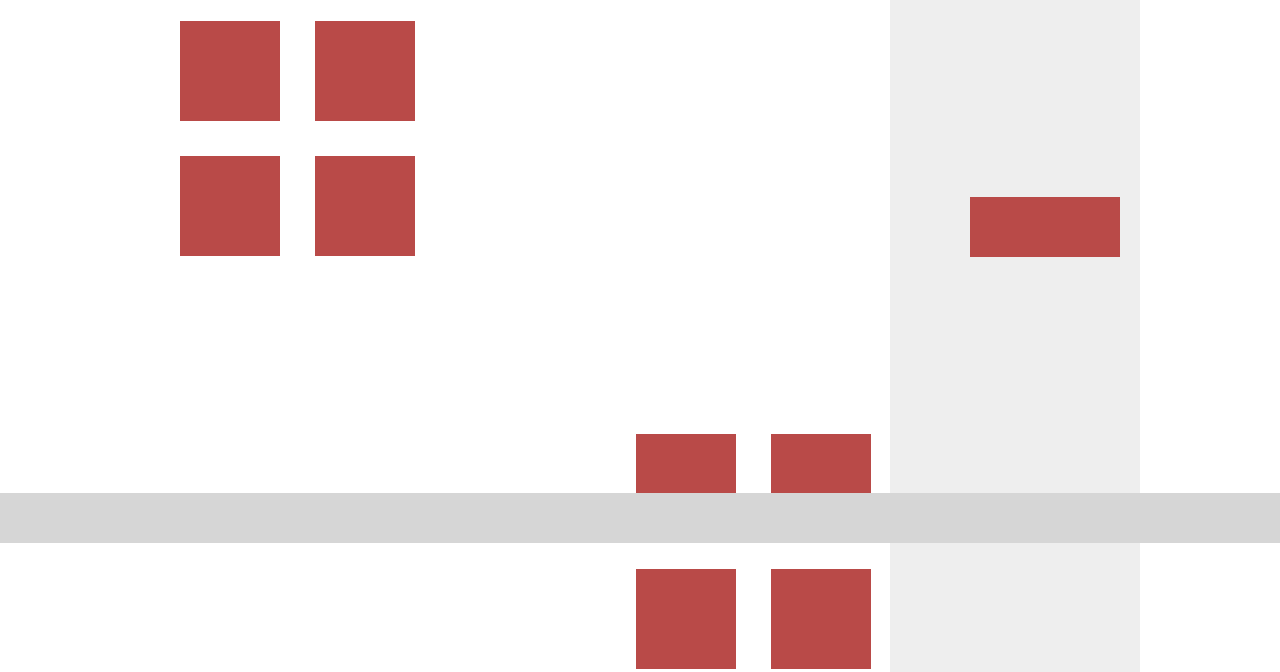
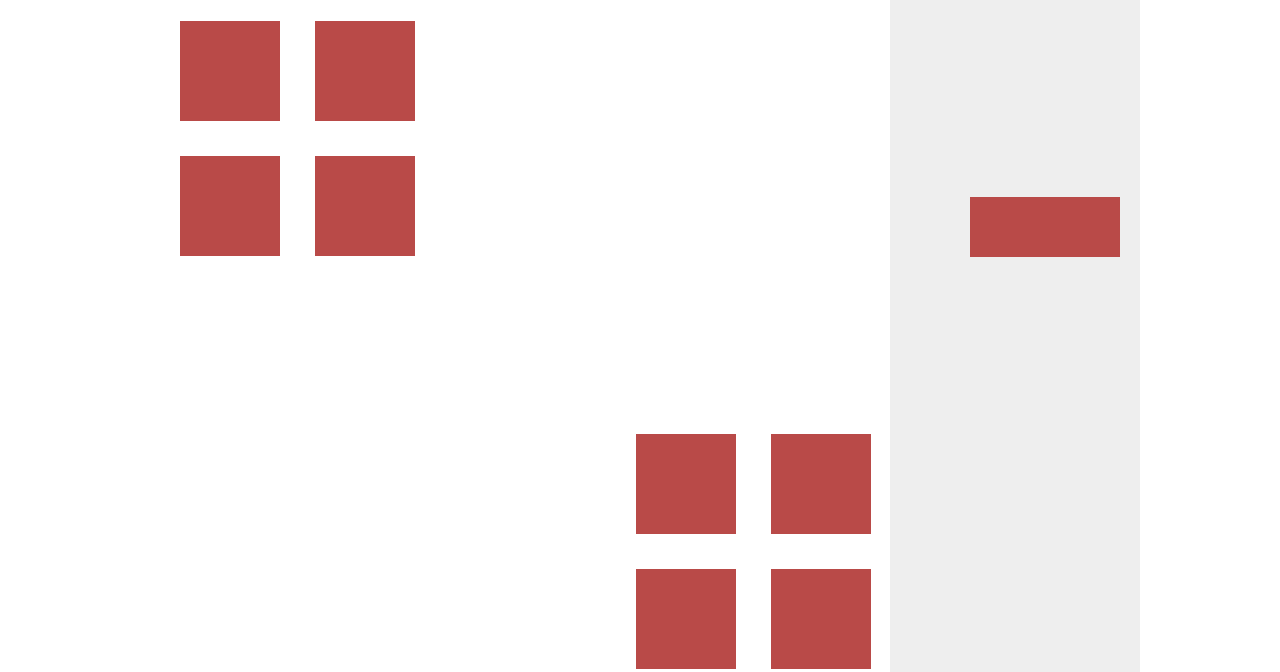
Before and after one commit to asparagoose2/Web-intro, a plain HTML site: page exercises/ex3/index.html in a window 1280 px wide. Shown: the part 257-929 px from the top of the page. Drawn offline with Linux system fonts and the light colour scheme.

Commit message:
FIXED: footer layout 1

```diff
--- a/exercises/ex3/css/style.css
+++ b/exercises/ex3/css/style.css
@@ -186,8 +186,8 @@ aside {
     width: 25%;
     background: #eeeeee;
 }
-/*
-footer {
+
+.footerFirst {
 
     position:absolute;
     bottom:0;
@@ -195,7 +195,7 @@ footer {
     right: 0;
     background: #d6d6d6;
     height: 50px;
-} */
+}
 
 footer {
 
--- a/exercises/ex3/index.html
+++ b/exercises/ex3/index.html
@@ -38,7 +38,7 @@
             <div class="wideRectangle"></div>
         </aside>
         <div id="clear"></div>
-        <footer></footer>
+        <footer class="footerFirst"></footer>
     </div>
 
 </body>
```
